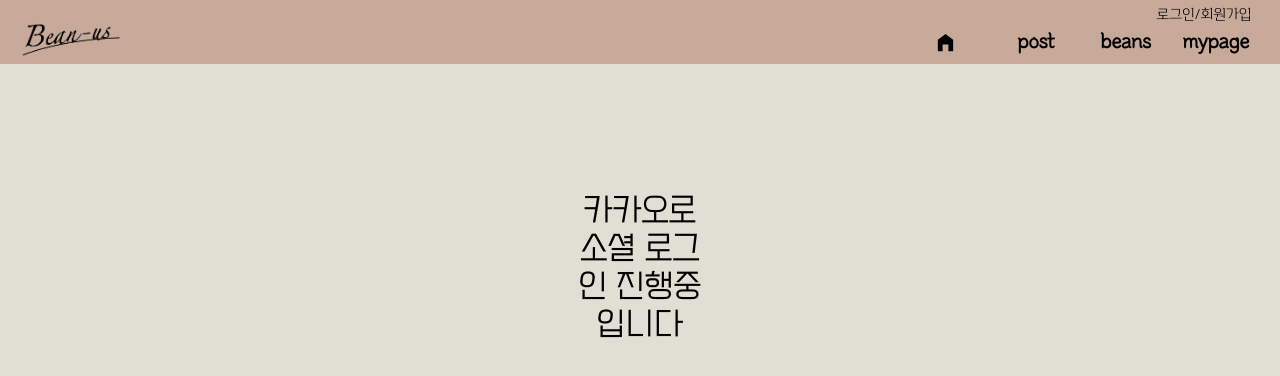
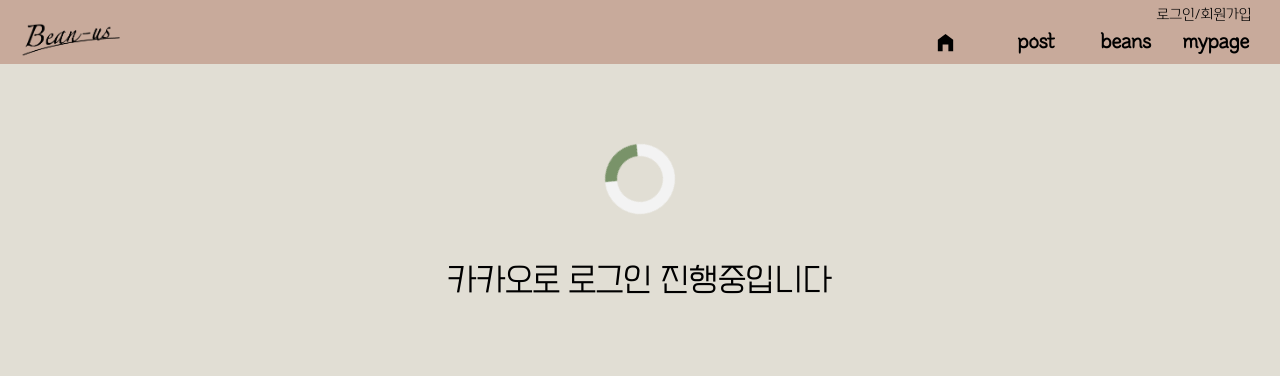
Before and after one commit to codestates/bean-us, a React (Create React App) app in the folder client-bean/: page /auth/kakao-callback in a window 1280 px wide. Shown: the top 376 px of the page. Built offline with nearby package versions, Linux system fonts and the light colour scheme; no server answers.

Commit message:
Write introduction of bean-us
README.md 작성

```diff
--- a/client-bean/src/components/postspage/PostCards.js
+++ b/client-bean/src/components/postspage/PostCards.js
@@ -78,6 +78,7 @@
     padding: 2px;
     border-radius: 5px;
     flex: none;
+    font-size: 14px;
     font-family: 'Cafe24SsurroundAir';
   }
   & .userInfo {
--- a/client-bean/src/pages/GithubCallback.js
+++ b/client-bean/src/pages/GithubCallback.js
@@ -20,5 +20,5 @@
     });
   }, []);
 
-  return <LoadingPage content='깃허브로 소셜 로그인 진행중입니다' />;
+  return <LoadingPage content='Github로 로그인 진행중입니다' width='1000px' spinner />;
 }
--- a/client-bean/src/pages/KakaoCallback.js
+++ b/client-bean/src/pages/KakaoCallback.js
@@ -22,5 +22,5 @@
     });
   }, []);
 
-  return <LoadingPage content='카카오로 소셜 로그인 진행중입니다' />;
+  return <LoadingPage content='카카오로 로그인 진행중입니다' width='1000px' spinner />;
 }
--- a/client-bean/src/styles/postspage/InputFrame.js
+++ b/client-bean/src/styles/postspage/InputFrame.js
@@ -22,12 +22,13 @@
   outline: none;
   background: none;
   border-radius: 5px;
-  border: 1px solid rgba(0,0,0,0.2);
+  border: 1px solid rgba(0, 0, 0, 0.2);
   position: absolute;
   top: 40%;
   left: 24%;
   font-size: 1.3rem;
-  padding: 0;
+  padding: 0 15px;
+  box-sizing: border-box;
   font-family: 'Cafe24SsurroundAir';
   &::placeholder {
     font-size: 1.2rem;
@@ -36,12 +37,6 @@
   }
 `;
 
-
-
 export default function InputFrame() {
-  return(
-    <div>
-
-    </div>
-  );
+  return <div></div>;
 }
```
Also changed, not shown: 1 other file (tests, documents, lock files or other folders).
